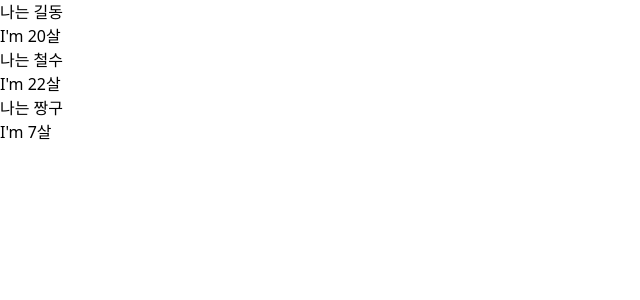
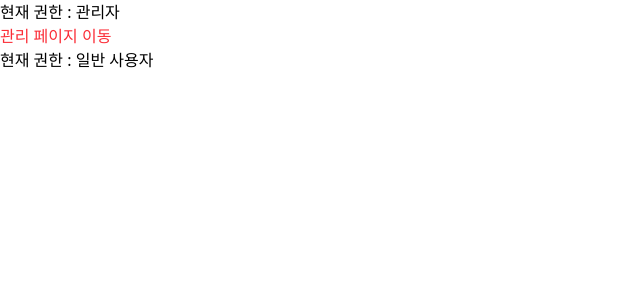
Before and after one commit to sukyoung14/first, a React (Vite) app in the folder react/my-react-app/: page / in a window 1280 px wide. Shown: the top 300 px of the page, without its empty margins (0-640 px from the left). Built offline with nearby package versions, Linux system fonts and the light colour scheme.

Commit message:
조건부 렌더링

```diff
--- a/react/my-react-app/src/App.jsx
+++ b/react/my-react-app/src/App.jsx
@@ -1,6 +1,6 @@
 import React from "react";
 
-import Propsparent from "./components/Component/PropsChildren/propsparent";
+import Container from "./components/Component/Condition/Container";
 // 파일명과 동일한 함수는 컴포넌트 함수
 // 컴포넌트 함수는 파일당 하나만 존재
 // 컴포넌트 함수 외부는 import 문만 사용
@@ -11,7 +11,7 @@ export default function App() {
   // 컴포넌트명는 항상 대문자로 시작해야 함 - 대문자가 아니면 컴포넌트로 인식 못함
   return (
     <div>
-      <Propsparent></Propsparent>
+      <Container></Container>
     </div>
   );
 }
--- /dev/null
+++ b/react/my-react-app/src/components/Component/Condition/AdminLink.jsx
@@ -0,0 +1,10 @@
+import React from "react";
+
+export default function AdminLink({ isAdmin }) {
+  return (
+    <div>
+      <p>현재 권한 : {isAdmin === true ? "관리자" : "일반 사용자"}</p>
+      {isAdmin === true && <a className="text-red-500">관리 페이지 이동</a>}
+    </div>
+  );
+}
--- /dev/null
+++ b/react/my-react-app/src/components/Component/Condition/Container.jsx
@@ -0,0 +1,14 @@
+import React from "react";
+import AdminLink from "./AdminLink";
+export default function Container() {
+  return (
+    <div>
+      {/* 첫번째 컴포넌트에는 isLogin 속성에 true 전달*/}
+      {/* <LoginStatus isLogin={true} userName={"홍길동"} /> */}
+      {/* 첫번째 컴포넌트에는 isLogin 속성에 false 전달*/}
+      {/* <LoginStatus isLogin={false} userName={"김철수"} /> */}
+      <AdminLink isAdmin={true}></AdminLink>
+      <AdminLink isAdmin={false}></AdminLink>
+    </div>
+  );
+}
--- /dev/null
+++ b/react/my-react-app/src/components/Component/Condition/LoginStatus.jsx
@@ -0,0 +1,14 @@
+import React from "react";
+export default function LoginStatus({ isLogin, userName }) {
+  return (
+    <div>
+      <p>로그인 상태 : {isLogin === true ? "로그인 상태" : "비 로그인 상태"}</p>
+      <button className="border-2 cursor-pointer">
+        {isLogin === true ? "로그아웃" : "로그인"}
+      </button>
+      <p>
+        {isLogin === true ? `${userName}님 환영합니다.` : "로그인 해주세요"}
+      </p>
+    </div>
+  );
+}
```
Also changed, not shown: react/my-react-app/src/components/Component/Props/PorpsFunction/Card.jsx (renamed from react/my-react-app/src/components/Component/PorpsFunction/Card.jsx), react/my-react-app/src/components/Component/Props/PorpsFunction/CardContainer.jsx (renamed from react/my-react-app/src/components/Component/PorpsFunction/CardContainer.jsx), react/my-react-app/src/components/Component/Props/PorpsFunction/Form.jsx (renamed from react/my-react-app/src/components/Component/PorpsFunction/Form.jsx), react/my-react-app/src/components/Component/Props/PorpsFunction/FormContainer.jsx (renamed from react/my-react-app/src/components/Component/PorpsFunction/FormContainer.jsx), react/my-react-app/src/components/Component/Props/PropsChildren/propschild.jsx (renamed from react/my-react-app/src/components/Component/PropsChildren/propschild.jsx), react/my-react-app/src/components/Component/Props/PropsChildren/propsparent.jsx (renamed from react/my-react-app/src/components/Component/PropsChildren/propsparent.jsx), react/my-react-app/src/components/Component/Props/PropsExample/Profile.jsx (renamed from react/my-react-app/src/components/Component/PropsExample/Profile.jsx), react/my-react-app/src/components/Component/Props/PropsExample/ProfileContainer.jsx (renamed from react/my-react-app/src/components/Component/PropsExample/ProfileContainer.jsx).
